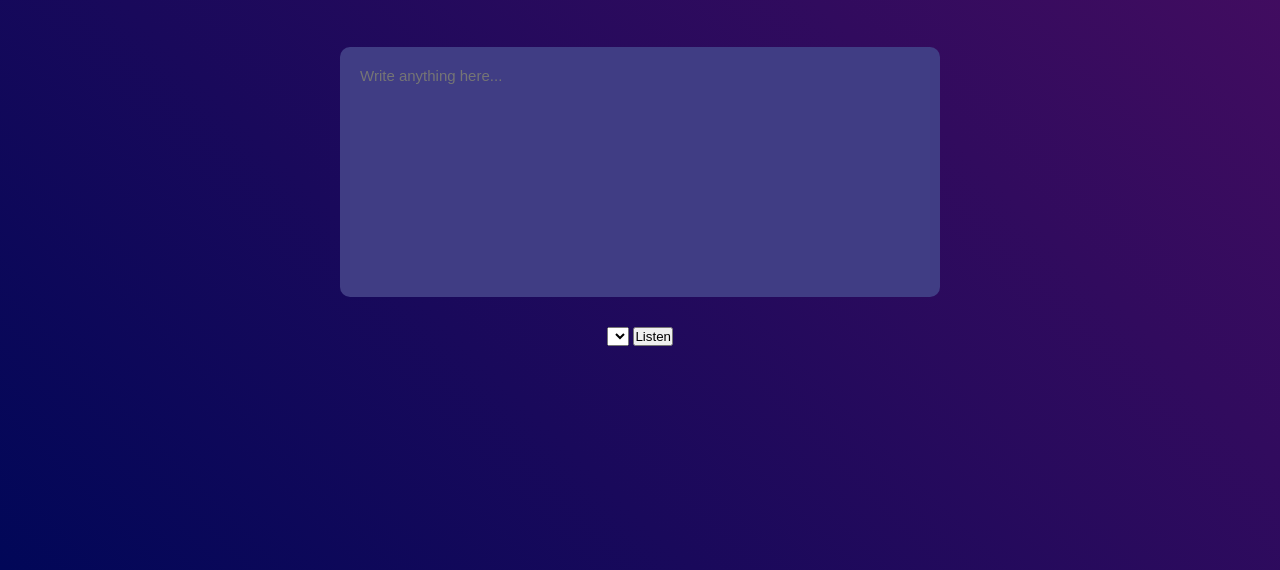
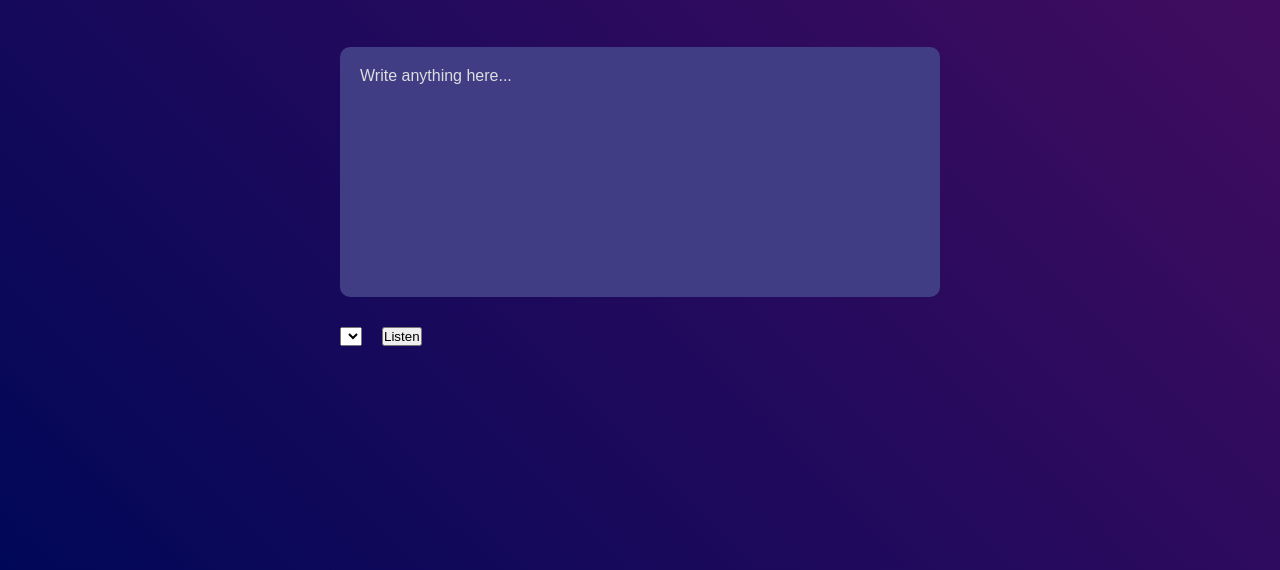
Before and after one commit to Aditirathore311/VanillaJs-projects, a plain HTML site: page Voice converter/index.html in a window 1280 px wide. Shown: the part 230-800 px from the top of the page. Drawn offline with Linux system fonts and the light colour scheme.

Commit message:
Update style.css

```diff
--- a/Voice converter/style.css
+++ b/Voice converter/style.css
@@ -36,3 +36,13 @@ textarea{
     resize: none;
     margin-bottom: 30px;
 }
+textarea::placeholder{
+    font-size: 16px;
+    color: #ddd;
+}
+.row{
+    width: 600px;
+    display: flex;
+    align-items: center;
+    gap: 20px;
+}
```
